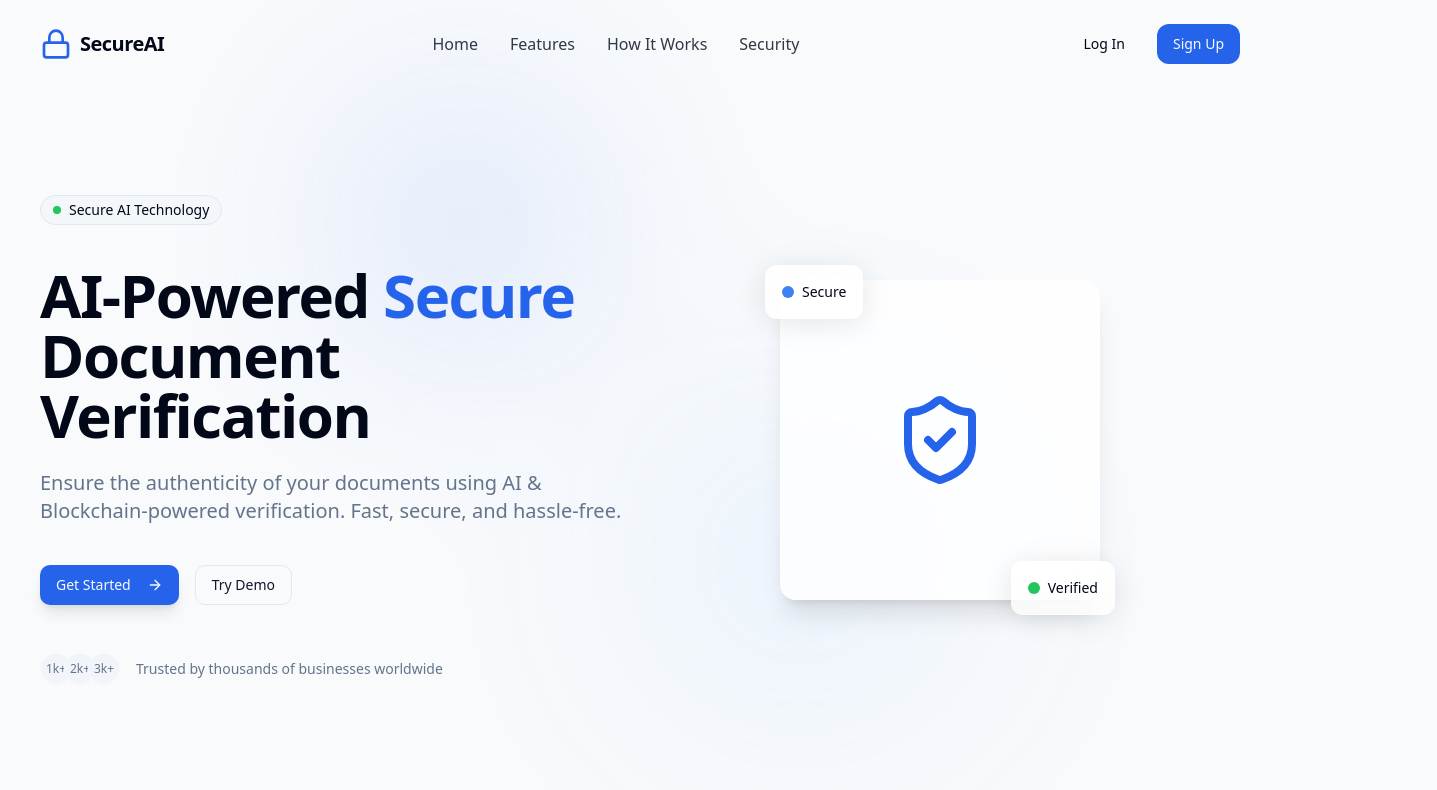
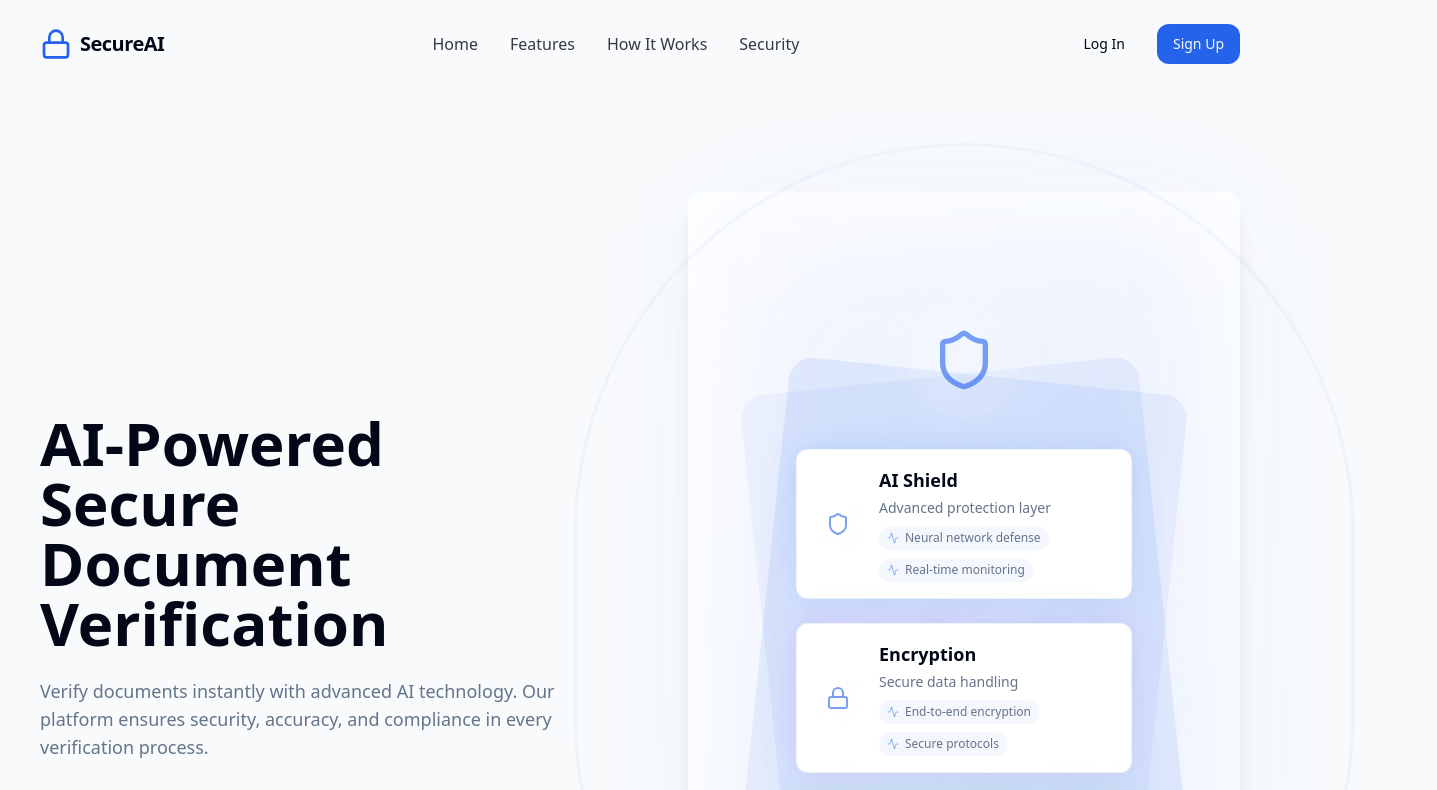
Before and after one commit to aparnats7/hack-project-1, a React (Vite) app: page / in a window 1280 px wide. Shown: the top 790 px of the page, 1437 px wide, since content can reach past the window. Built offline with nearby package versions, Linux system fonts and the light colour scheme.

Commit message:
Hero section updated

```diff
--- a/src/components/home/Hero.jsx
+++ b/src/components/home/Hero.jsx
@@ -1,88 +1,40 @@
-import { useEffect, useRef } from 'react';
-import { Button } from '@/components/ui/button';
-import { ShieldCheck, ArrowRight } from 'lucide-react';
+import { Button } from '../../components/ui/button';
+import { ArrowRight } from 'lucide-react';
 import { useNavigate } from 'react-router-dom';
+import AiWorkflowDiagram from './AiWorkflowDiagram';
 
 const Hero = () => {
-  const heroRef = useRef(null);
   const navigate = useNavigate();
 
-  useEffect(() => {
-    const handleScroll = () => {
-      if (!heroRef.current) return;
-      const scrollTop = window.scrollY;
-      const parallaxElement = heroRef.current.querySelector('.parallax-bg');
-      if (parallaxElement) {
-        parallaxElement.style.transform = `translateY(${scrollTop * 0.15}px)`;
-      }
-    };
-
-    window.addEventListener('scroll', handleScroll);
-    return () => window.removeEventListener('scroll', handleScroll);
-  }, []);
-
   return (
-    <div ref={heroRef} className="relative min-h-screen flex items-center overflow-hidden pt-20">
-      {/* Background with subtle parallax */}
-      <div className="absolute inset-0 z-0 parallax-bg opacity-10">
-        <div className="absolute top-20 left-1/4 w-72 h-72 bg-primary rounded-full filter blur-[100px]"></div>
-        <div className="absolute bottom-20 right-1/4 w-80 h-80 bg-blue-400 rounded-full filter blur-[120px]"></div>
-      </div>
-
-      <div className="section-container relative z-10 flex flex-col md:flex-row items-center">
-        <div className="md:w-1/2 space-y-6 animate-fade-in">
-          <div className="inline-flex items-center px-3 py-1 rounded-full border border-border bg-secondary/50 text-sm font-medium mb-4">
-            <span className="flex h-2 w-2 rounded-full bg-green-500 mr-2"></span>
-            Secure AI Technology
+    <section className="py-16 md:py-24 bg-background">
+      <div className="section-container">
+        <div className="grid grid-cols-1 lg:grid-cols-2 gap-16 items-center">
+          <div className="text-center lg:text-left lg:pr-12">
+            <h1 className="text-4xl md:text-5xl lg:text-6xl font-bold mb-6 animate-fade-in">
+              AI-Powered Secure Document Verification
+            </h1>
+            <p className="text-lg text-muted-foreground mb-8 max-w-2xl mx-auto lg:mx-0 animate-fade-in-delayed">
+              Verify documents instantly with advanced AI technology. Our platform ensures security, accuracy, and compliance in every verification process.
+            </p>
+            <div className="flex flex-wrap justify-center lg:justify-start gap-4">
+              <Button className="button-primary group" size="lg" onClick={() => navigate('/signup')}>
+                Get Started Now
+                <ArrowRight className="ml-2 h-4 w-4 group-hover:translate-x-1 transition-transform duration-300" />
+              </Button>
+              <Button variant="outline" size="lg" onClick={() => navigate('/learn-more')}>
+                Learn More
+              </Button>
+            </div>
           </div>
-          <h1 className="text-4xl md:text-5xl lg:text-6xl font-bold tracking-tight leading-tight">
-            AI-Powered <span className="text-primary">Secure</span> Document Verification
-          </h1>
-          <p className="text-xl text-muted-foreground">
-            Ensure the authenticity of your documents using AI & Blockchain-powered verification. Fast, secure, and hassle-free.
-          </p>
-          <div className="flex flex-wrap gap-4 pt-4">
-            <Button className="button-primary" onClick={() => navigate('/signup')}>
-              Get Started
-              <ArrowRight className="ml-2 h-4 w-4" />
-            </Button>
-            <Button variant="outline" className="button-secondary" onClick={() => navigate('/login')}>
-              Try Demo
-            </Button>
-          </div>
-          <div className="flex items-center space-x-4 pt-6 text-sm text-muted-foreground">
-            <div className="flex -space-x-2">
-              {[1, 2, 3].map((i) => (
-                <div key={i} className="w-8 h-8 rounded-full bg-secondary flex items-center justify-center border border-background">
-                  <span className="font-medium text-xs">{i}k+</span>
-                </div>
-              ))}
-            </div>
-            <span>Trusted by thousands of businesses worldwide</span>
-          </div>
-        </div>
-
-        <div className="md:w-1/2 flex justify-center mt-10 md:mt-0">
-          <div className="relative">
-            <div className="glass p-6 rounded-2xl shadow-xl animate-float w-80 h-80 flex items-center justify-center">
-              <ShieldCheck className="w-24 h-24 text-primary" />
-              <div className="absolute -bottom-4 -right-4 glass p-4 rounded-xl animate-slide-up animation-delay-200">
-                <div className="flex items-center space-x-2">
-                  <div className="w-3 h-3 bg-green-500 rounded-full"></div>
-                  <span className="text-sm font-medium">Verified</span>
-                </div>
-              </div>
-              <div className="absolute -top-4 -left-4 glass p-4 rounded-xl animate-slide-up animation-delay-300">
-                <div className="flex items-center space-x-2">
-                  <div className="w-3 h-3 bg-blue-500 rounded-full"></div>
-                  <span className="text-sm font-medium">Secure</span>
-                </div>
-              </div>
+          <div className="relative lg:pl-4">
+            <div className="glass p-8 rounded-2xl shadow-xl transform hover:scale-[1.02] transition-transform duration-300">
+              <AiWorkflowDiagram />
             </div>
           </div>
         </div>
       </div>
-    </div>
+    </section>
   );
 };
 
```
